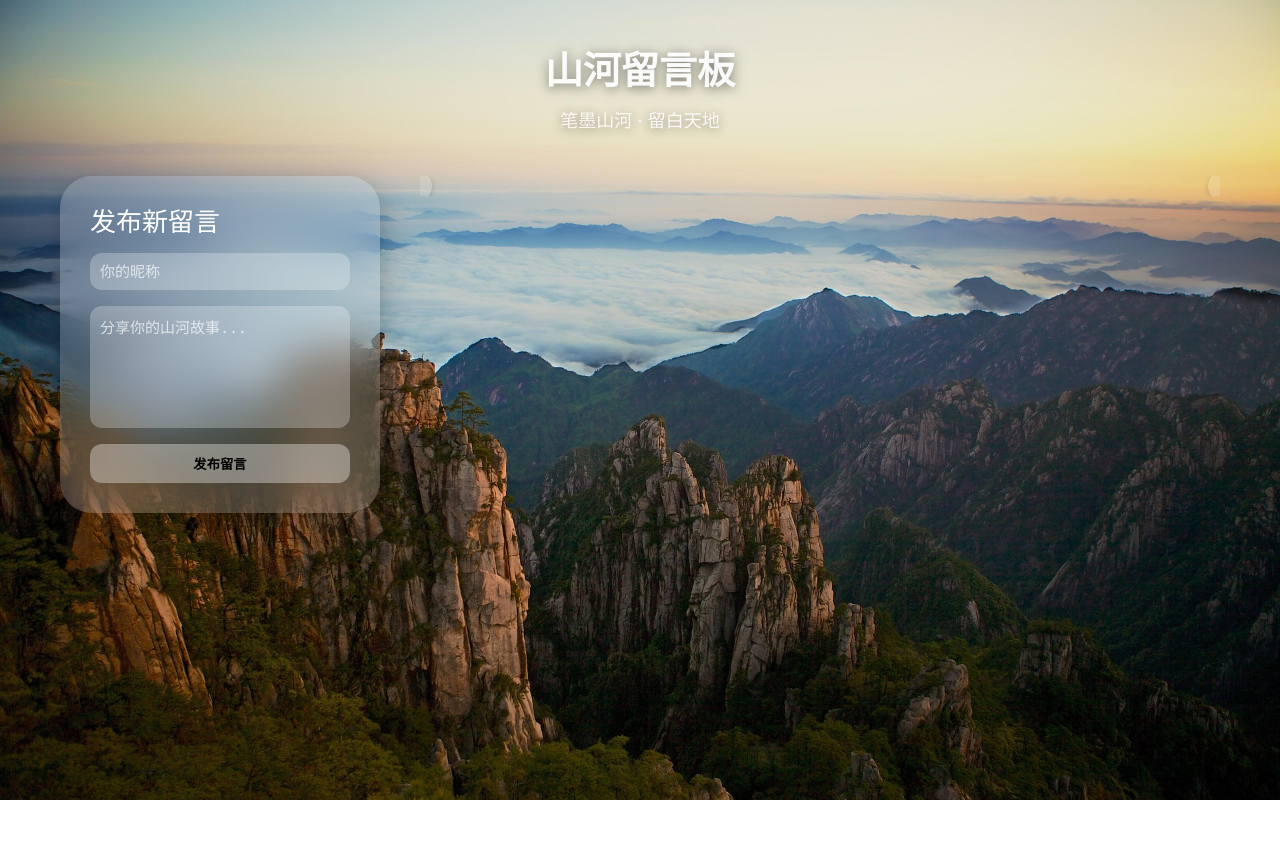
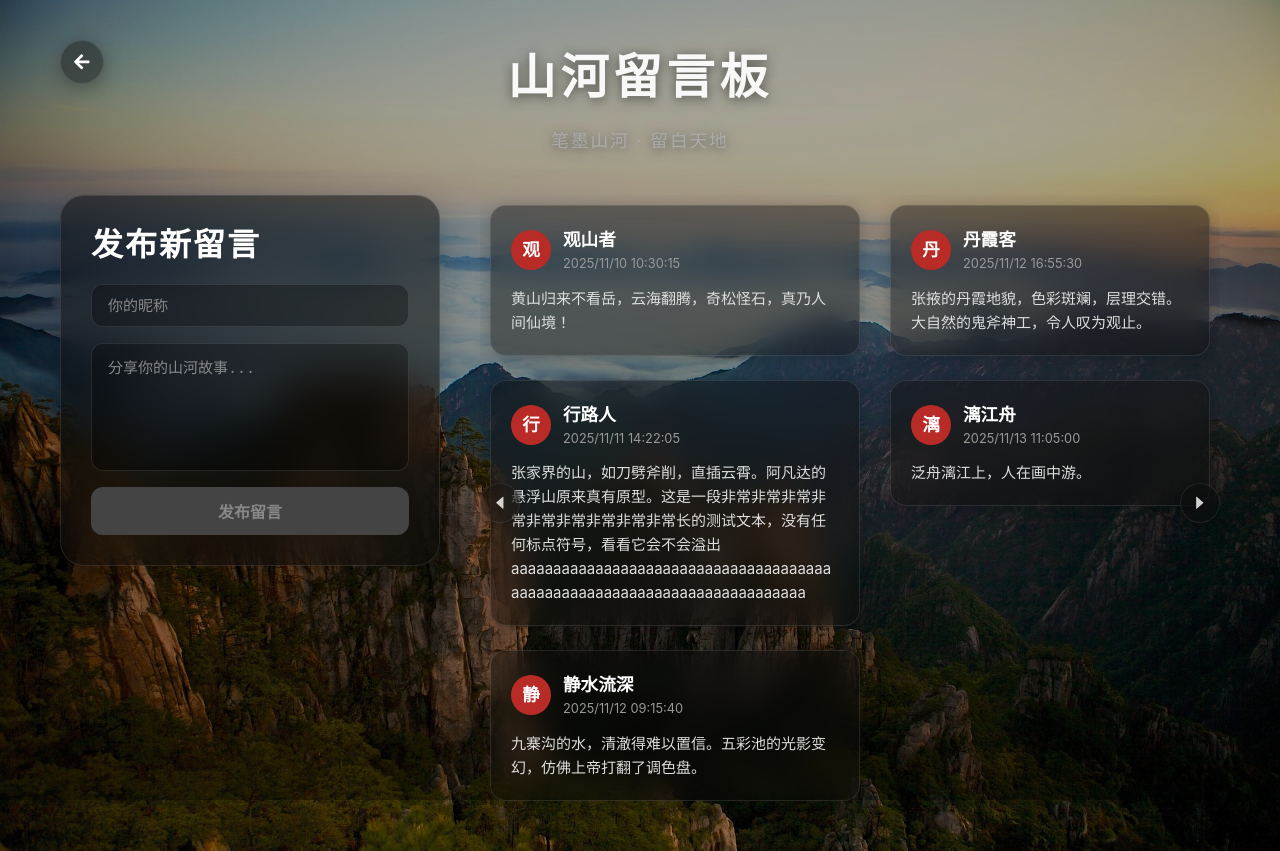
Before and after one commit to Calmer2024/RiversToMountains, a React (Vite) app: page /bpco in a window 1280 px wide. Before the commit the page ends 800 px from the top, so only its background shows below. Built offline with nearby package versions, Linux system fonts and the light colour scheme.

Commit message:
<feat>: 留言板大改

```diff
--- a/src/sections/BpcoPage.module.scss
+++ b/src/sections/BpcoPage.module.scss
@@ -7,6 +7,42 @@
   overflow-x: hidden;
   position: relative;
   padding: 40px 60px;
+  // ✨ 添加一个黑色遮罩，让背景更暗，文字更清晰
+  &::before {
+    content: "";
+    position: fixed;
+    inset: 0;
+    background: rgba(0, 0, 0, 0.3);
+    z-index: 0;
+  }
+}
+
+// ✨ 新增：返回按钮
+.backButton {
+  position: absolute;
+  top: 40px;
+  left: 60px;
+  z-index: 10;
+  background: rgba(10, 10, 10, 0.4);
+  backdrop-filter: blur(12px);
+  border: 1px solid rgba(255, 255, 255, 0.1);
+  width: 44px;
+  height: 44px;
+  border-radius: 50%;
+  display: flex;
+  align-items: center;
+  justify-content: center;
+  cursor: pointer;
+  color: white;
+  font-size: 1.1rem;
+  transition: all 0.25s ease;
+  box-shadow: 0 4px 20px rgba(0, 0, 0, 0.3);
+
+  &:hover {
+    transform: scale(1.1);
+    background: rgba(10, 10, 10, 0.7);
+    border-color: rgba(255, 255, 255, 0.2);
+  }
 }
 
 /* 标题 */
@@ -15,37 +51,50 @@
   color: rgba(255, 255, 255, 0.95);
   margin-bottom: 40px;
   text-shadow: 0 2px 12px rgba(0, 0, 0, 0.5);
+  position: relative;
+  z-index: 1;
 }
 .titleMain {
-  font-size: 38px;
+  font-size: 3rem; // ✨ 加大
   font-weight: 700;
+  font-family: "Songti SC", serif; // ✨ 字体
+  letter-spacing: 5px; // ✨ 间距
 }
 .titleSub {
-  font-size: 18px;
-  opacity: 0.85;
-  margin-top: 6px;
+  font-size: 1.1rem; // ✨ 加大
+  color: #aaa; // ✨ 改色
+  margin-top: 10px;
+  font-family: "Songti SC", serif; // ✨ 字体
+  letter-spacing: 2px;
 }
 
 /* 主体布局 */
 .contentWrapper {
   display: grid;
-  grid-template-columns: 1.2fr 3fr;
+  grid-template-columns: 380px 1fr; // ✨ 调整比例
   gap: 40px;
   align-items: start;
+  position: relative;
+  z-index: 1;
 }
 
 /* 左侧表单 */
 .newMessageCard {
-  background: rgba(255, 255, 255, 0.18);
+  // ✨ 换肤：暗黑玻璃
+  background: rgba(10, 10, 10, 0.5);
   backdrop-filter: blur(20px);
-  border-radius: 32px;
+  border: 1px solid rgba(255, 255, 255, 0.1);
+  border-radius: 24px; // ✨ 圆角
   padding: 30px;
   color: white;
   box-shadow: 0 8px 30px rgba(0, 0, 0, 0.25);
 }
 .sectionTitle {
-  font-size: 26px;
-  margin-bottom: 16px;
+  font-size: 2rem; // ✨ 加大
+  margin-bottom: 20px;
+  font-family: "Songti SC", serif; // ✨ 字体
+  font-weight: 600;
+  letter-spacing: 2px;
 }
 .form {
   display: flex;
@@ -54,140 +103,195 @@
 }
 .input,
 .textarea {
-  background: rgba(255, 255, 255, 0.25);
-  border: none;
+  // ✨ 换肤：暗黑输入框
+  background: rgba(0, 0, 0, 0.3);
+  border: 1px solid rgba(255, 255, 255, 0.1);
   border-radius: 12px;
-  padding: 10px;
+  padding: 12px 16px; // ✨ 加大
   color: white;
   resize: none;
   font-size: 15px;
+  transition: all 0.2s ease;
+
+  &:focus {
+    outline: none;
+    border-color: #b92b27; // ✨ 红色高亮
+  }
 }
 .input::placeholder,
 .textarea::placeholder {
-  color: rgba(255, 255, 255, 0.7);
+  color: #888; // ✨ 改色
 }
+
 .submitButton {
-  background: rgba(255, 255, 255, 0.35);
+  // ✨ 换肤：主题红
+  background: #b92b27;
   border: none;
   border-radius: 12px;
-  padding: 10px 16px;
+  padding: 12px 16px; // ✨ 加大
   cursor: pointer;
-  color: black;
+  color: white; // ✨ 改色
   font-weight: 600;
+  font-size: 1rem;
   transition: all 0.25s ease;
-}
-.submitButton:hover {
-  background: rgba(255, 255, 255, 0.6);
+
+  &:hover:not(:disabled) {
+    background: #a0201c; // ✨ 红色
+    transform: translateY(-2px);
+  }
+
+  &:disabled {
+    background: #444;
+    color: #888;
+    cursor: not-allowed;
+  }
 }
 
 /* 留言墙 */
 .messageWallWrapper {
   position: relative;
   overflow: hidden;
+  height: 100%;
 }
 .messageWall {
   display: flex;
-  gap: 40px;
+  gap: 30px; // ✨ 减小
   overflow-x: auto;
   scroll-behavior: smooth;
   padding: 10px;
-  scrollbar-width: none;
-}
-.messageWall::-webkit-scrollbar {
-  display: none;
+  // ✨ 添加漂亮的暗黑滚动条
+  scrollbar-width: thin;
+  scrollbar-color: rgba(255, 255, 255, 0.2) transparent;
+
+  &::-webkit-scrollbar {
+    height: 6px;
+  }
+  &::-webkit-scrollbar-thumb {
+    background: rgba(255, 255, 255, 0.2);
+    border-radius: 3px;
+  }
+  &::-webkit-scrollbar-thumb:hover {
+    background: rgba(255, 255, 255, 0.4);
+  }
 }
 .messageColumn {
   display: flex;
   flex-direction: column;
   gap: 24px;
-  min-width: 300px;
+  min-width: 320px; // ✨ 加宽
 }
 .messageCard {
-  background: rgba(255, 255, 255, 0.18);
+  // ✨ 换肤：暗黑玻璃
+  background: rgba(10, 10, 10, 0.4);
   backdrop-filter: blur(15px);
-  border-radius: 24px;
+  border: 1px solid rgba(255, 255, 255, 0.1);
+  border-radius: 16px; // ✨ 圆角
   padding: 20px;
   color: white;
   box-shadow: 0 4px 20px rgba(0, 0, 0, 0.25);
   cursor: pointer;
   transition: all 0.25s ease;
-}
-.messageCard:hover {
-  transform: translateY(-4px);
-  background: rgba(255, 255, 255, 0.25);
+
+  &:hover {
+    transform: translateY(-4px);
+    background: rgba(10, 10, 10, 0.7);
+    border-color: rgba(255, 255, 255, 0.2);
+  }
 }
 .messageHeader {
   display: flex;
   align-items: center;
-  gap: 10px;
-  margin-bottom: 8px;
+  gap: 12px; // ✨ 加大
+  margin-bottom: 12px; // ✨ 加大
 }
+
+// ✨ 优雅 Avatar
 .avatar {
-  font-size: 22px;
+  font-size: 1.1rem;
+  width: 40px;
+  height: 40px;
+  border-radius: 50%;
+  background: #b92b27; // ✨ 主题红
+  color: white;
+  display: flex;
+  align-items: center;
+  justify-content: center;
+  font-weight: 600;
+  flex-shrink: 0; // 防止变形
 }
+
 .userName {
   font-weight: 600;
+  font-size: 1.1rem; // ✨ 加大
 }
 .timestamp {
-  font-size: 13px;
-  opacity: 0.8;
+  font-size: 0.8rem; // ✨ 减小
+  color: #999; // ✨ 改色
 }
 .messageContent {
   font-size: 15px;
-  line-height: 1.5;
+  line-height: 1.6;
+  color: #ddd;
+  // ✨ 修复 1: 添加自动换行
+  overflow-wrap: break-word;
+  word-break: break-word; // 确保长单词/URL能断开
 }
 
-/* 左右切换按钮（改小 + 外移） */
+/* 左右切换按钮 */
 .navButton {
   position: absolute;
   top: 50%;
   transform: translateY(-50%);
   z-index: 5;
-  background: rgba(255, 255, 255, 0.18);
+  // ✨ 换肤：暗黑玻璃
+  background: rgba(10, 10, 10, 0.4);
   backdrop-filter: blur(12px);
-  border: none;
-  width: 32px;
-  height: 32px;
+  border: 1px solid rgba(255, 255, 255, 0.1);
+  width: 40px; // ✨ 加大
+  height: 40px; // ✨ 加大
   border-radius: 50%;
   display: flex;
   align-items: center;
   justify-content: center;
   cursor: pointer;
   color: white;
-  font-size: 16px;
+  font-size: 1.1rem; // ✨ 加大
   transition: all 0.25s ease;
   box-shadow: 0 2px 6px rgba(0, 0, 0, 0.2);
   opacity: 0.8;
 }
 .navButton:hover {
   transform: translateY(-50%) scale(1.15);
-  background: rgba(255, 255, 255, 0.35);
+  background: rgba(10, 10, 10, 0.7);
   opacity: 1;
 }
 .leftBtn {
-  left: -20px;
+  left: 0px; // ✨ 内移
 }
 .rightBtn {
-  right: -20px;
+  right: 0px; // ✨ 内移
 }
 
 /* 模态框 */
 .modalOverlay {
   position: fixed;
   inset: 0;
-  background: rgba(0, 0, 0, 0.55);
+  background: rgba(0, 0, 0, 0.6); // ✨ 加深
   display: flex;
   align-items: center;
   justify-content: center;
   z-index: 100;
+  backdrop-filter: blur(5px); // ✨ 模态框背景也模糊
 }
 .modalCard {
-  background: rgba(255, 255, 255, 0.2);
+  // ✨ 换肤：暗黑玻璃
+  background: rgba(20, 20, 20, 0.7); // ✨ 更暗
   backdrop-filter: blur(25px);
+  border: 1px solid rgba(255, 255, 255, 0.1);
   border-radius: 24px;
   width: 600px;
   max-width: 90vw;
-  padding: 30px;
+  padding: 30px 35px; // ✨ 加大
   color: white;
   box-shadow: 0 8px 40px rgba(0, 0, 0, 0.35);
   animation: fadeInUp 0.3s ease;
@@ -195,50 +299,70 @@
 .modalHeader {
   display: flex;
   align-items: center;
-  gap: 12px;
-  margin-bottom: 16px;
+  gap: 16px; // ✨ 加大
+  margin-bottom: 20px; // ✨ 加大
 }
+// ✨ 优雅 Avatar (模态框)
 .avatarLarge {
-  font-size: 36px;
+  font-size: 2rem;
+  width: 60px;
+  height: 60px;
+  border-radius: 50%;
+  background: #b92b27;
+  color: white;
+  display: flex;
+  align-items: center;
+  justify-content: center;
+  font-weight: 600;
+  flex-shrink: 0;
 }
 .modalUserName {
-  font-size: 20px;
+  font-size: 1.5rem; // ✨ 加大
   font-weight: 600;
+  font-family: "Songti SC", serif; // ✨ 字体
+  letter-spacing: 2px;
 }
 .modalTimestamp {
-  font-size: 14px;
-  opacity: 0.8;
+  font-size: 0.9rem; // ✨ 加大
+  color: #999; // ✨ 改色
 }
 .modalContent {
-  font-size: 16px;
-  line-height: 1.6;
+  font-size: 1.1rem; // ✨ 加大
+  line-height: 1.7; // ✨ 加大
   margin-top: 10px;
-  margin-bottom: 20px;
+  margin-bottom: 30px; // ✨ 加大
+  color: #ddd;
+  // ✨ 修复 3: 添加自动换行
+  overflow-wrap: break-word;
+  word-break: break-word;
 }
 .closeButton {
   display: block;
   margin: 0 auto;
-  background: rgba(255, 255, 255, 0.35);
+  // ✨ 换肤：主题红
+  background: #b92b27;
   border: none;
   border-radius: 12px;
-  padding: 8px 20px;
+  padding: 10px 24px; // ✨ 加大
   cursor: pointer;
-  color: black;
+  color: white; // ✨ 改色
   font-weight: 600;
+  font-size: 1rem;
   transition: all 0.25s ease;
 }
 .closeButton:hover {
-  background: rgba(255, 255, 255, 0.6);
+  background: #a0201c;
+  transform: scale(1.05);
 }
 
 /* 动画 */
 @keyframes fadeInUp {
   from {
     opacity: 0;
-    transform: translateY(20px);
+    transform: translateY(20px) scale(0.98); // ✨ 动画
   }
   to {
     opacity: 1;
-    transform: translateY(0);
+    transform: translateY(0) scale(1);
   }
 }
--- a/src/sections/BpcoPage.tsx
+++ b/src/sections/BpcoPage.tsx
@@ -1,13 +1,16 @@
-import React, { useState, useEffect, useRef } from "react";
+import React, { useEffect, useRef, useState } from "react";
 import styles from "./BpcoPage.module.scss";
+import { useNavigate } from "react-router-dom";
+import { FaArrowLeft } from "react-icons/fa";
 import { AiOutlineCaretLeft, AiOutlineCaretRight } from "react-icons/ai";
+import { motion, AnimatePresence } from "framer-motion";
 
 interface Message {
   id: number;
   name: string;
   content: string;
   timestamp: string;
-  avatar?: string;
+  avatar: string;
 }
 
 const backgroundImages = [
@@ -18,144 +21,154 @@ const backgroundImages = [
   "/images/cards/zhangye.jpg",
 ];
 
-const BpcoPage: React.FC = () => {
+const MOCK_MESSAGES: Message[] = [
+  { id: 9001, name: "观山者", content: "黄山归来不看岳，云海翻腾，奇松怪石，真乃人间仙境！", timestamp: "2025/11/10 10:30:15", avatar: "观" },
+  { id: 9002, name: "行路人", content: "张家界的山，如刀劈斧削，直插云霄。阿凡达的悬浮山原来真有原型。这是一段非常非常非常非常非常非常非常非常非常长的测试文本，没有任何标点符号，看看它会不会溢出aaaaaaaaaaaaaaaaaaaaaaaaaaaaaaaaaaaaaaaaaaaaaaaaaaaaaaaaaaaaaaaaaaaaaaaaa", timestamp: "2025/11/11 14:22:05", avatar: "行" },
+  { id: 9003, name: "静水流深", content: "九寨沟的水，清澈得难以置信。五彩池的光影变幻，仿佛上帝打翻了调色盘。", timestamp: "2025/11/12 09:15:40", avatar: "静" },
+  { id: 9004, name: "丹霞客", content: "张掖的丹霞地貌，色彩斑斓，层理交错。大自然的鬼斧神工，令人叹为观止。", timestamp: "2025/11/12 16:55:30", avatar: "丹" },
+  { id: 9005, name: "漓江舟", content: "泛舟漓江上，人在画中游。", timestamp: "2025/11/13 11:05:00", avatar: "漓" },
+];
+
+const cardMotion = {
+  initial: { opacity: 0, y: 16, scale: 0.995 },
+  animate: (i: number) => ({
+    opacity: 1,
+    y: 0,
+    scale: 1,
+    transition: { delay: 0.06 * i, duration: 0.45, ease: "easeOut" },
+  }),
+  exit: { opacity: 0, y: 8, transition: { duration: 0.25 } },
+};
+
+const modalMotion = {
+  initial: { opacity: 0, y: 12 },
+  animate: { opacity: 1, y: 0, transition: { duration: 0.28 } },
+  exit: { opacity: 0, y: 12, transition: { duration: 0.18 } },
+};
+
+const BpcoPageRefactor: React.FC = () => {
   const [messages, setMessages] = useState<Message[]>([]);
   const [newMessage, setNewMessage] = useState({ name: "", content: "" });
   const [currentBgIndex, setCurrentBgIndex] = useState(0);
   const [selectedMessage, setSelectedMessage] = useState<Message | null>(null);
-  const listRef = useRef<HTMLDivElement>(null);
+  const listRef = useRef<HTMLDivElement | null>(null);
+  const navigate = useNavigate();
 
-  // 背景自动轮播
+  // 背景轮播
   useEffect(() => {
-    const t = setInterval(() => {
-      setCurrentBgIndex((p) => (p + 1) % backgroundImages.length);
-    }, 5000);
+    const t = setInterval(() => setCurrentBgIndex((p) => (p + 1) % backgroundImages.length), 5000);
     return () => clearInterval(t);
   }, []);
 
-  // ✅ 初始化加载留言
+  // load / save sessionStorage
   useEffect(() => {
     try {
-      const saved = window.localStorage.getItem("shanhua_messages");
+      const saved = window.sessionStorage.getItem("shanhua_messages");
       if (saved) {
         const parsed = JSON.parse(saved);
-        if (Array.isArray(parsed)) setMessages(parsed);
+        if (Array.isArray(parsed) && parsed.length > 0) setMessages(parsed);
+        else setMessages(MOCK_MESSAGES);
+      } else {
+        setMessages(MOCK_MESSAGES);
       }
-    } catch (e) {
-      console.warn("无法读取留言数据", e);
+    } catch (err) {
+      console.warn("读取留言失败：", err);
+      setMessages(MOCK_MESSAGES);
     }
   }, []);
 
-  // ✅ 保存留言（仅当有内容时）
   useEffect(() => {
     if (messages.length > 0) {
-      window.localStorage.setItem("shanhua_messages", JSON.stringify(messages));
+      window.sessionStorage.setItem("shanhua_messages", JSON.stringify(messages));
     }
   }, [messages]);
 
-
-  // 输入
-  const handleInputChange = (
-    e: React.ChangeEvent<HTMLInputElement | HTMLTextAreaElement>
-  ) => {
+  const handleInputChange = (e: React.ChangeEvent<HTMLInputElement | HTMLTextAreaElement>) => {
     const { name, value } = e.target;
-    setNewMessage((prev) => ({ ...prev, [name]: value }));
+    setNewMessage((p) => ({ ...p, [name]: value }));
   };
 
-  // 提交留言
   const handleSubmit = (e: React.FormEvent) => {
     e.preventDefault();
     if (!newMessage.name.trim() || !newMessage.content.trim()) return;
-
+    const nameTrimmed = newMessage.name.trim();
+    const firstInitial = nameTrimmed.charAt(0).toUpperCase();
     const msg: Message = {
       id: Date.now(),
-      name: newMessage.name.trim(),
+      name: nameTrimmed,
       content: newMessage.content.trim(),
       timestamp: new Date().toLocaleString("zh-CN", { hour12: false }),
-      avatar: "💬",
+      avatar: firstInitial,
+    };
+    setMessages((prev) => [msg, ...prev]);
+    setNewMessage({ name: "", content: "" });
+    // 可选：滚动到最左（新消息在最前）
+    if (listRef.current) listRef.current.scrollTo({ left: 0, behavior: "smooth" });
   };
 
-    setMessages([msg, ...messages]);
-    setNewMessage({ name: "", content: "" });
-  };
+  // columns: 每列 3 个（保持你原来的逻辑）
+  const columns: Message[][] = [];
+  for (let i = 0; i < messages.length; i += 3) columns.push(messages.slice(i, i + 3));
 
-  // 每列最多 3 条
-  const columns: Message[][] = [];
-  for (let i = 0; i < messages.length; i += 3) {
-    columns.push(messages.slice(i, i + 3));
-  }
-
-  // 横向滚动控制
   const scrollByColumn = (dir: "left" | "right") => {
-    if (!listRef.current) return;
-    const container = listRef.current;
-    const scrollAmount = container.clientWidth;
-    const newLeft =
-      dir === "left"
-        ? container.scrollLeft - scrollAmount
-        : container.scrollLeft + scrollAmount;
-    container.scrollTo({ left: newLeft, behavior: "smooth" });
+    const c = listRef.current;
+    if (!c) return;
+    const scrollAmount = c.clientWidth || (c.parentElement ? c.parentElement.clientWidth : 0);
+    const newLeft = dir === "left" ? Math.max(0, c.scrollLeft - scrollAmount) : c.scrollLeft + scrollAmount;
+    c.scrollTo({ left: newLeft, behavior: "smooth" });
   };
 
   return (
-    <div
-      className={styles.bpcoPage}
-      style={{ backgroundImage: `url(${backgroundImages[currentBgIndex]})` }}
+    <div className={styles.bpcoPage} style={{ backgroundImage: `url(${backgroundImages[currentBgIndex]})` }}>
+      <motion.button
+        className={styles.backButton}
+        onClick={() => navigate(-1)}
+        initial={{ opacity: 0, x: -8 }}
+        animate={{ opacity: 1, x: 0 }}
+        transition={{ duration: 0.35 }}
       >
-      {/* 页面标题 */}
-      <div className={styles.pageTitle}>
+        <FaArrowLeft />
+      </motion.button>
+
+      <motion.div className={styles.pageTitle} initial={{ opacity: 0, y: 8 }} animate={{ opacity: 1, y: 0 }} transition={{ duration: 0.45 }}>
         <div className={styles.titleMain}>山河留言板</div>
         <div className={styles.titleSub}>笔墨山河 · 留白天地</div>
-      </div>
+      </motion.div>
 
       <div className={styles.contentWrapper}>
-        {/* 左侧：发布新留言 */}
-        <div className={styles.newMessageCard}>
+        <motion.div className={styles.newMessageCard} initial={{ opacity: 0, y: 10 }} animate={{ opacity: 1, y: 0 }} transition={{ delay: 0.08 }}>
           <h2 className={styles.sectionTitle}>发布新留言</h2>
           <form onSubmit={handleSubmit} className={styles.form}>
-            <input
-              type="text"
-              name="name"
-              value={newMessage.name}
-              onChange={handleInputChange}
-              placeholder="你的昵称"
-              className={styles.input}
-            />
-            <textarea
-              name="content"
-              value={newMessage.content}
-              onChange={handleInputChange}
-              placeholder="分享你的山河故事..."
-              rows={6}
-              className={styles.textarea}
-            />
-            <button
-              type="submit"
-              className={styles.submitButton}
-              disabled={!newMessage.name.trim() || !newMessage.content.trim()}
-            >
+            <input type="text" name="name" value={newMessage.name} onChange={handleInputChange} placeholder="你的昵称" className={styles.input} />
+            <textarea name="content" value={newMessage.content} onChange={handleInputChange} placeholder="分享你的山河故事..." rows={6} className={styles.textarea} />
+            <button type="submit" className={styles.submitButton} disabled={!newMessage.name.trim() || !newMessage.content.trim()}>
               发布留言
             </button>
           </form>
-        </div>
+        </motion.div>
 
-        {/* 右侧：留言墙 */}
-        <div className={styles.messageWallWrapper}>
-          <button
-            className={`${styles.navButton} ${styles.leftBtn}`}
-            onClick={() => scrollByColumn("left")}
-          >
+        <motion.div className={styles.messageWallWrapper} initial={{ opacity: 0 }} animate={{ opacity: 1 }} transition={{ delay: 0.12 }}>
+          <button className={`${styles.navButton} ${styles.leftBtn}`} onClick={() => scrollByColumn("left")}>
             <AiOutlineCaretLeft />
           </button>
 
-          <div className={styles.messageWall} ref={listRef}>
+          <div className={styles.messageWall} ref={listRef} /* 这是一个普通 div，不再依赖复杂 variants */>
+            {/* 每列仍然渲染，但卡片由 AnimatePresence + motion 单独管理 */}
             {columns.map((col, ci) => (
               <div key={ci} className={styles.messageColumn}>
-                {col.map((msg) => (
-                  <div
+                <AnimatePresence>
+                  {col.map((msg, mi) => {
+                    const index = ci * 3 + mi; // 用于 stagger delay
+                    return (
+                      <motion.div
                         key={msg.id}
                         className={styles.messageCard}
                         onClick={() => setSelectedMessage(msg)}
+                        initial={cardMotion.initial}
+                        animate={cardMotion.animate(index)}
+                        exit={cardMotion.exit}
+                        // 保证长文本换行（若你 CSS 没处理的话）
+                        style={{ wordBreak: "break-word" }}
                       >
                         <div className={styles.messageHeader}>
                           <span className={styles.avatar}>{msg.avatar}</span>
@@ -165,58 +178,39 @@ const BpcoPage: React.FC = () => {
                           </div>
                         </div>
                         <div className={styles.messageContent}>{msg.content}</div>
-                  </div>
-                ))}
+                      </motion.div>
+                    );
+                  })}
+                </AnimatePresence>
               </div>
             ))}
           </div>
 
-          <button
-            className={`${styles.navButton} ${styles.rightBtn}`}
-            onClick={() => scrollByColumn("right")}
-          >
+          <button className={`${styles.navButton} ${styles.rightBtn}`} onClick={() => scrollByColumn("right")}>
             <AiOutlineCaretRight />
           </button>
+        </motion.div>
+      </div>
+
+      <AnimatePresence>
+        {selectedMessage && (
+          <motion.div className={styles.modalOverlay} onClick={() => setSelectedMessage(null)} initial={{ opacity: 0 }} animate={{ opacity: 1 }} exit={{ opacity: 0 }}>
+            <motion.div className={styles.modalCard} onClick={(e) => e.stopPropagation()} initial={modalMotion.initial} animate={modalMotion.animate} exit={modalMotion.exit}>
+              <div className={styles.modalHeader}>
+                <span className={styles.avatarLarge}>{selectedMessage.avatar}</span>
+                <div>
+                  <div className={styles.modalUserName}>{selectedMessage.name}</div>
+                  <div className={styles.modalTimestamp}>{selectedMessage.timestamp}</div>
                 </div>
               </div>
-
-      {/* 模态框 */}
-      {selectedMessage && (
-        <div
-          className={styles.modalOverlay}
-          onClick={() => setSelectedMessage(null)}
-        >
-          <div
-            className={styles.modalCard}
-            onClick={(e) => e.stopPropagation()}
-          >
-            <div className={styles.modalHeader}>
-              <span className={styles.avatarLarge}>
-                {selectedMessage.avatar}
-              </span>
-              <div>
-                <div className={styles.modalUserName}>
-                  {selectedMessage.name}
-                </div>
-                <div className={styles.modalTimestamp}>
-                  {selectedMessage.timestamp}
-                </div>
-              </div>
-            </div>
-            <div className={styles.modalContent}>
-              {selectedMessage.content}
-            </div>
-            <button
-              className={styles.closeButton}
-              onClick={() => setSelectedMessage(null)}
-            >
-              关闭
-            </button>
-          </div>
-        </div>
+              <div className={styles.modalContent}>{selectedMessage.content}</div>
+              <button className={styles.closeButton} onClick={() => setSelectedMessage(null)}>关闭</button>
+            </motion.div>
+          </motion.div>
         )}
+      </AnimatePresence>
     </div>
   );
 };
 
-export default BpcoPage;
+export default BpcoPageRefactor;
```
Lines whose indentation alone changed are shown as unchanged.
